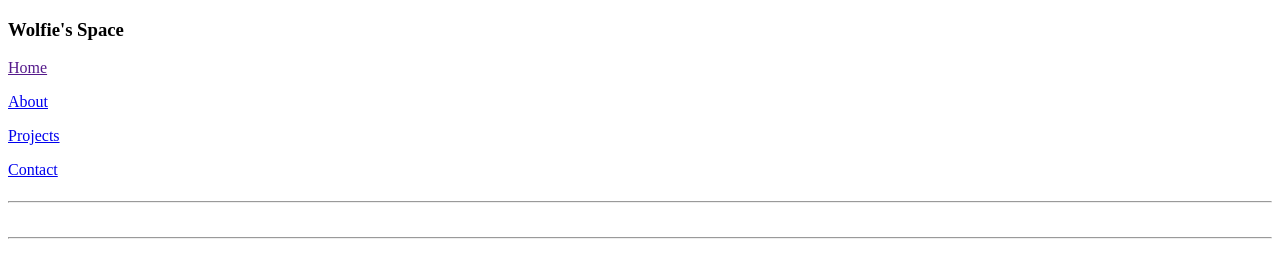
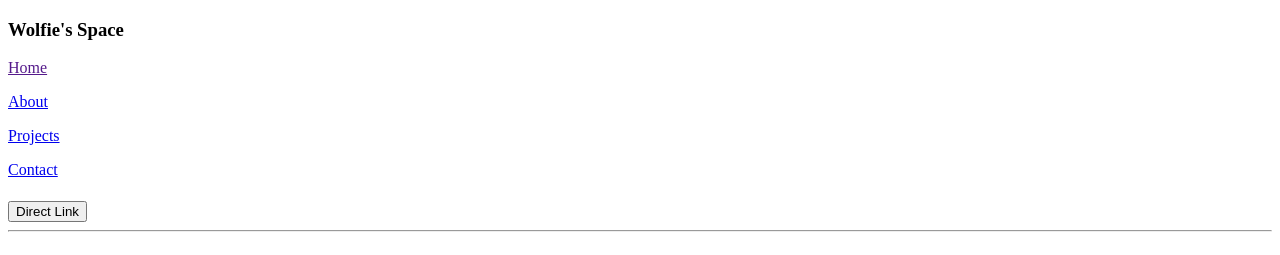
Before and after one commit to AylaCodes/personal-site, a Python web app: template html/templates/image.jinja in a window 1280 px wide. Shown: the top 255 px of the page. Run offline with Jinja, Linux system fonts and the light colour scheme; the template is opened without the code that fills it, so the values that code supplies are empty.

Commit message:
Add direct link button to image page

```diff
--- a/html/templates/image.jinja
+++ b/html/templates/image.jinja
@@ -26,8 +26,9 @@
       <div id="post-container" class="w-2/3 mr-11 ml-11 self-center md:mr-0 md:ml-0">
         <div class="mt-6 flex-col rounded-lg border-2 border-purple-500 bg-slate-700 px-6 text-center shadow-lg shadow-gray-900">
           <h1 class="pt-6 text-2xl font-bold">{{ file_name }}</h1>
+          <a href="{{ url }}"><button class="bg-purple-500 text-xs font-bold rounded-lg mt-4 -mb-4 p-1 active:bg-purple-400" type="button">Direct Link</button></a>
           <hr class="mt-6 mb-1 h-px border-0 bg-slate-800" />
-          <img alt="{{ file_name }}" src="{{ url }}" class="max-h-[40rem] mx-auto pt-5"/>
+          <img alt="{{ file_name }}" src="{{ url }}" class="max-h-[36rem] mx-auto pt-5"/>
           <hr class="mt-6 mb-1 h-px border-0 bg-slate-800" />
           <p class="pb-2 text-xs">Post by {{ author }} - {{ timestamp }} - Thanks for visiting!</p>
         </div>
```
